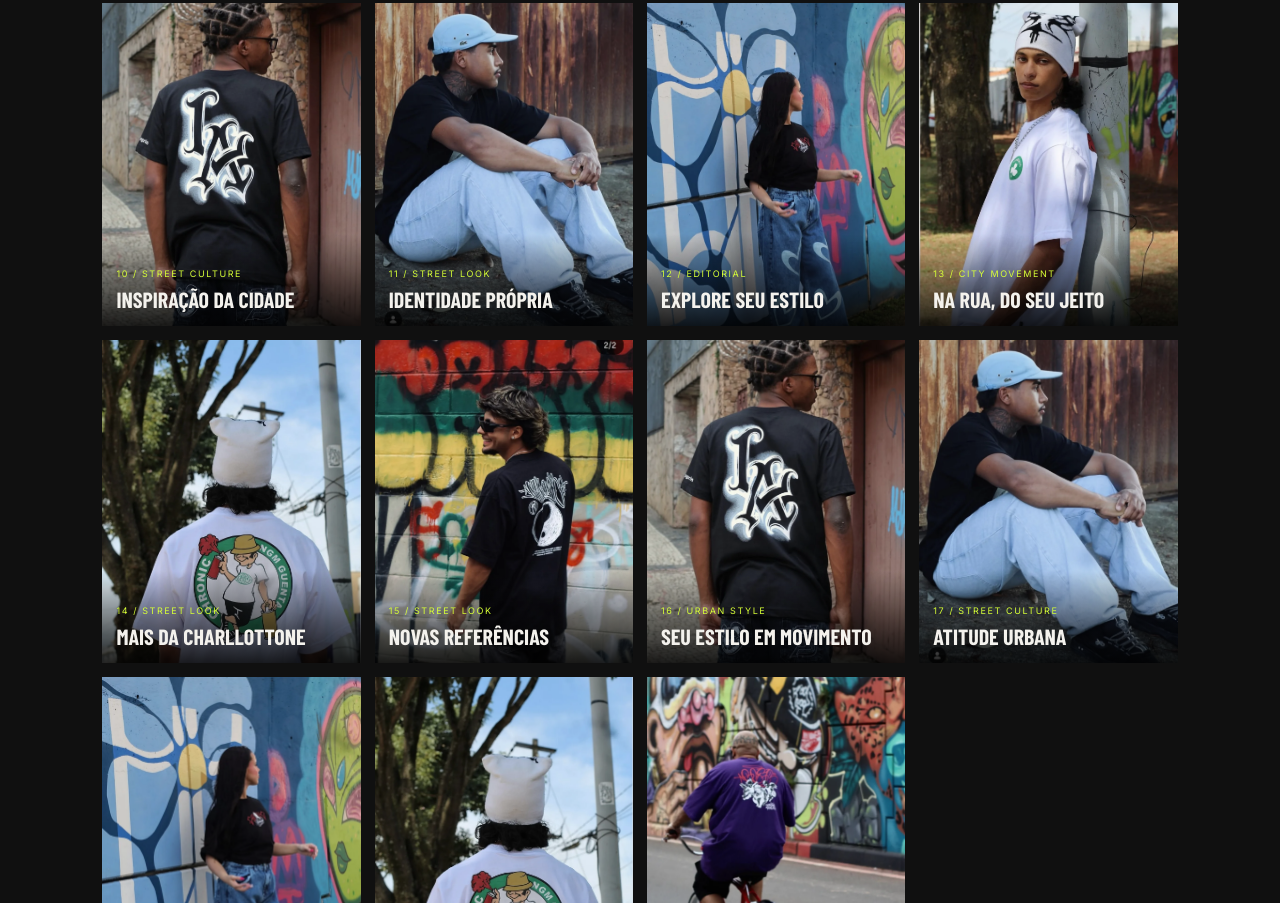
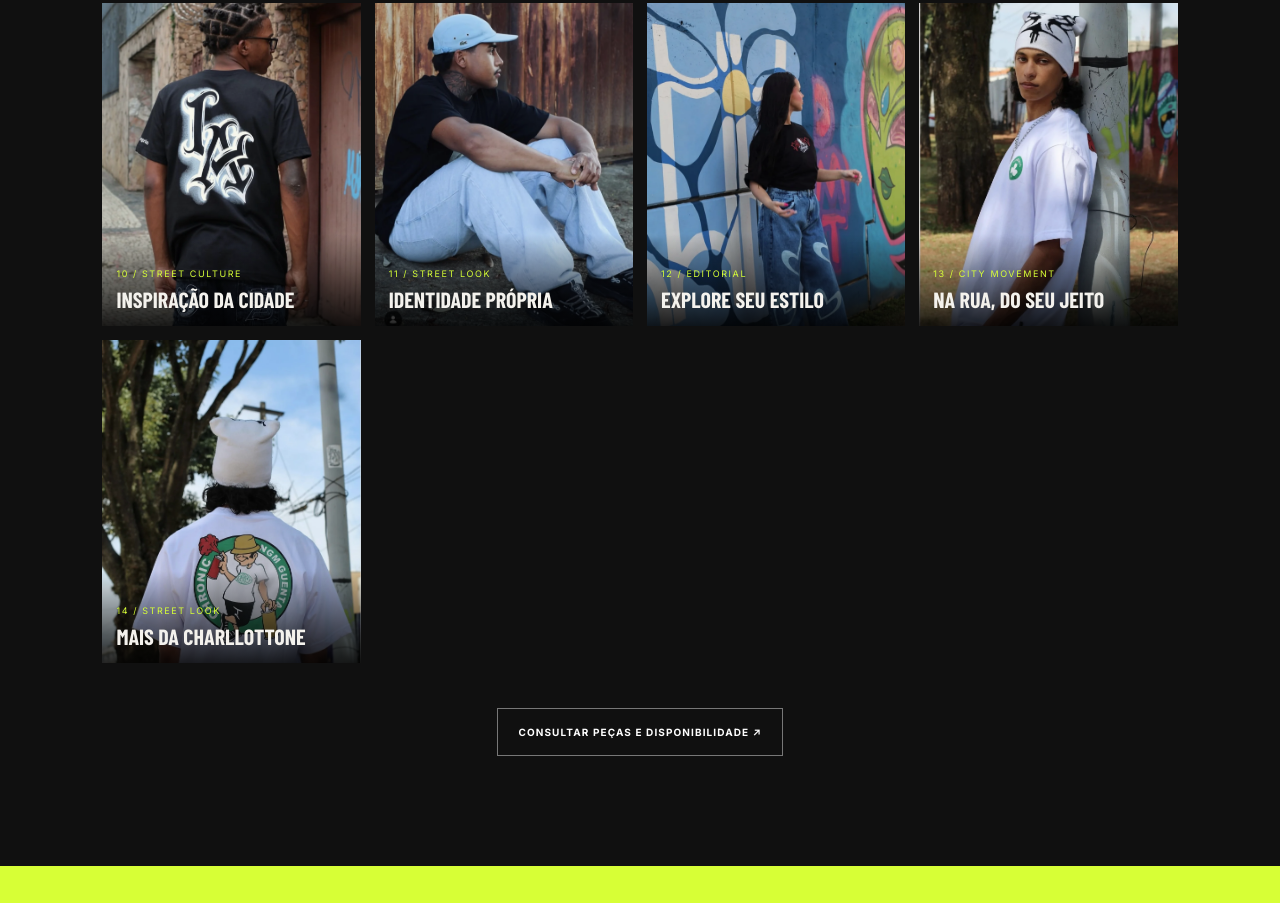
Before and after one commit to wchagas73-lang/charllottone, a plain HTML site: page index.html in a window 1280 px wide. Shown: the part 1897-2800 px from the top of the page. Drawn offline with nearby package versions, Linux system fonts and the light colour scheme; a web font is replaced by a local one.

Commit message:
Remove fotos repetidas e imagem com contador do Instagram da vitrine

```diff
--- a/index.html
+++ b/index.html
@@ -42,7 +42,7 @@
         <div class="hero-meta"><span>JUIZ DE FORA, MG</span><span>DESDE A RUA, PARA A RUA.</span></div>
       </div>
       <div class="hero-image">
-        <img src="assets/charllottone-07.webp" alt="Look streetwear Charllottone em cenário urbano" fetchpriority="high">
+        <img src="assets/charllottone-05.webp" alt="Look streetwear Charllottone em cenário urbano" fetchpriority="high">
       </div>
       <div class="vertical-word">CHARLLOTTONE / STREET CULTURE</div>
     </section>
@@ -73,12 +73,6 @@
         <figure><img src="assets/charllottone-12.webp" alt="Foto 12 da coleção streetwear Charllottone" loading="lazy"><figcaption><span>12 / EDITORIAL</span><b>EXPLORE SEU ESTILO</b></figcaption></figure>
         <figure><img src="assets/charllottone-13.webp" alt="Foto 13 da coleção streetwear Charllottone" loading="lazy"><figcaption><span>13 / CITY MOVEMENT</span><b>NA RUA, DO SEU JEITO</b></figcaption></figure>
         <figure><img src="assets/charllottone-14.webp" alt="Foto 14 da coleção streetwear Charllottone" loading="lazy"><figcaption><span>14 / STREET LOOK</span><b>MAIS DA CHARLLOTTONE</b></figcaption></figure>
-        <figure><img src="assets/look-01.webp" alt="NOVAS REFERÊNCIAS Charllottone" loading="lazy"><figcaption><span>15 / STREET LOOK</span><b>NOVAS REFERÊNCIAS</b></figcaption></figure>
-        <figure><img src="assets/look-02.webp" alt="SEU ESTILO EM MOVIMENTO Charllottone" loading="lazy"><figcaption><span>16 / URBAN STYLE</span><b>SEU ESTILO EM MOVIMENTO</b></figcaption></figure>
-        <figure><img src="assets/look-03.webp" alt="ATITUDE URBANA Charllottone" loading="lazy"><figcaption><span>17 / STREET CULTURE</span><b>ATITUDE URBANA</b></figcaption></figure>
-        <figure><img src="assets/look-04.webp" alt="MAIS POSSIBILIDADES Charllottone" loading="lazy"><figcaption><span>18 / CHARLLOTTONE</span><b>MAIS POSSIBILIDADES</b></figcaption></figure>
-        <figure><img src="assets/look-05.webp" alt="EXPRESSÃO E IDENTIDADE Charllottone" loading="lazy"><figcaption><span>19 / STREET LOOK</span><b>EXPRESSÃO E IDENTIDADE</b></figcaption></figure>
-        <figure><img src="assets/look-06.webp" alt="DESCUBRA SEU VISUAL Charllottone" loading="lazy"><figcaption><span>20 / URBAN STYLE</span><b>DESCUBRA SEU VISUAL</b></figcaption></figure>
       </div>
       <div class="center-action"><a class="button button-outline" href="https://wa.me/5532999953215?text=Olá!%20Pode%20me%20mostrar%20as%20peças%20disponíveis?" target="_blank" rel="noopener">CONSULTAR PEÇAS E DISPONIBILIDADE ↗</a></div>
     </section>
```
